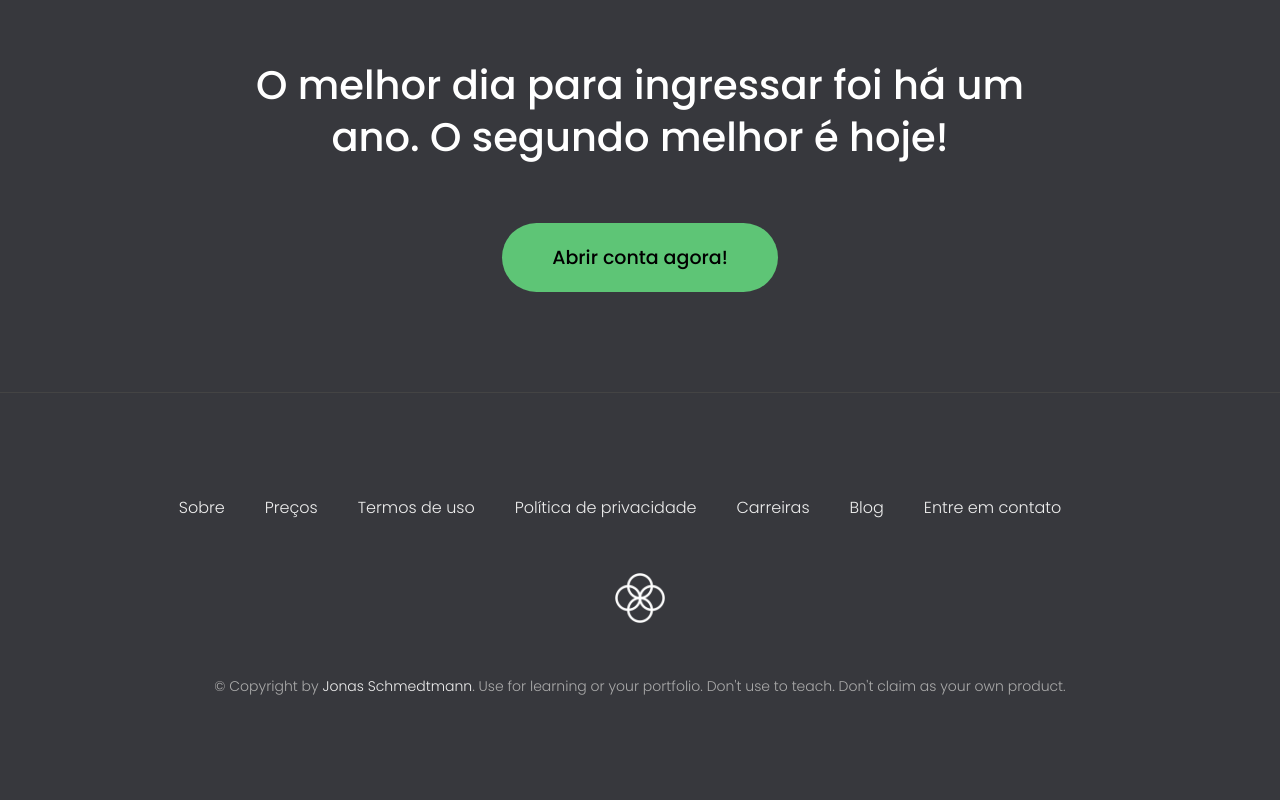
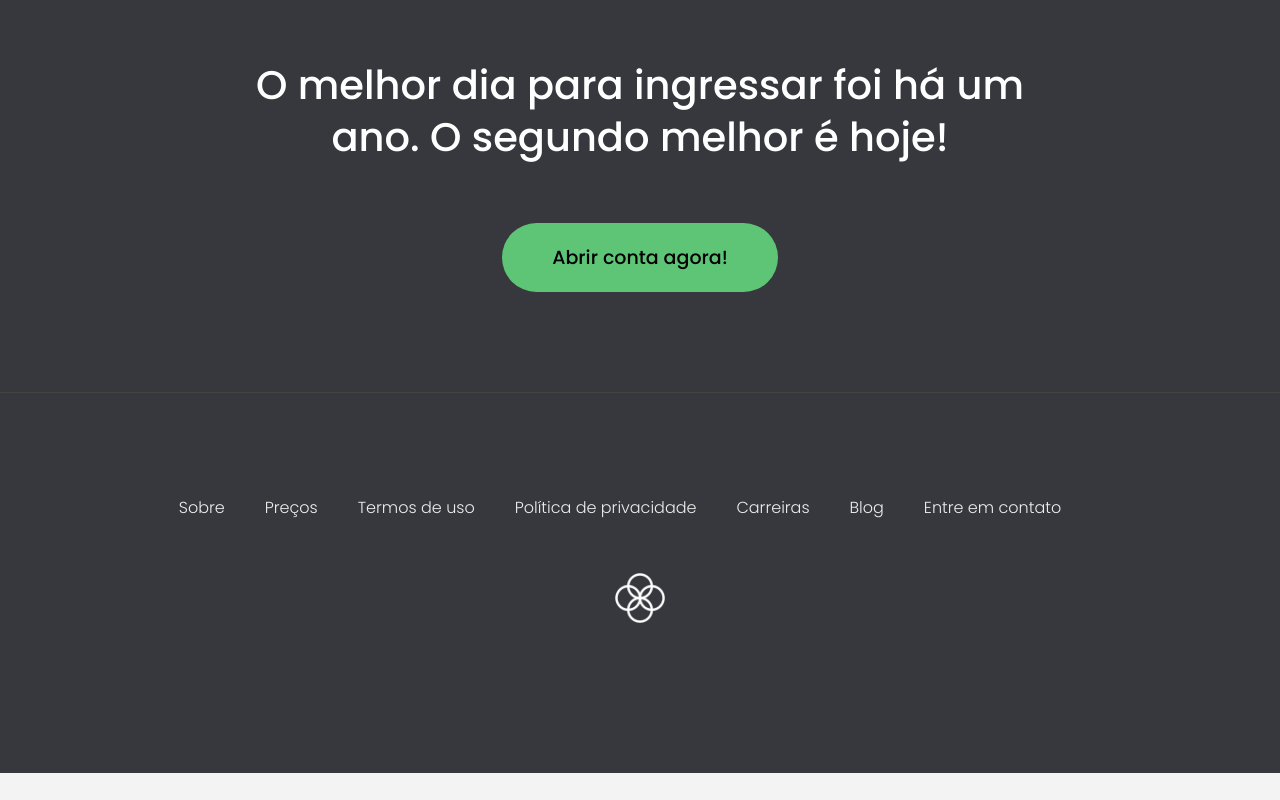
Before and after one commit to ewertonfrnc/bankist-website, a plain HTML site: page index.html in a window 1280 px wide. Shown: the part 4185-4985 px from the top of the page. After the commit the page ends 4958 px from the top, so only its background shows below. Drawn offline with Linux system fonts and the light colour scheme.

Commit message:
alteração do rodapé

```diff
--- a/index.html
+++ b/index.html
@@ -326,16 +326,7 @@
         </li>
       </ul>
       <img src="img/icon.png" alt="Logo" class="footer__logo" />
-      <p class="footer__copyright">
-        &copy; Copyright by
-        <a
-          class="footer__link twitter-link"
-          target="_blank"
-          href="https://twitter.com/jonasschmedtman"
-          >Jonas Schmedtmann</a
-        >. Use for learning or your portfolio. Don't use to teach. Don't claim
-        as your own product.
-      </p>
+
     </footer>
 
     <div class="modal hidden">
```
